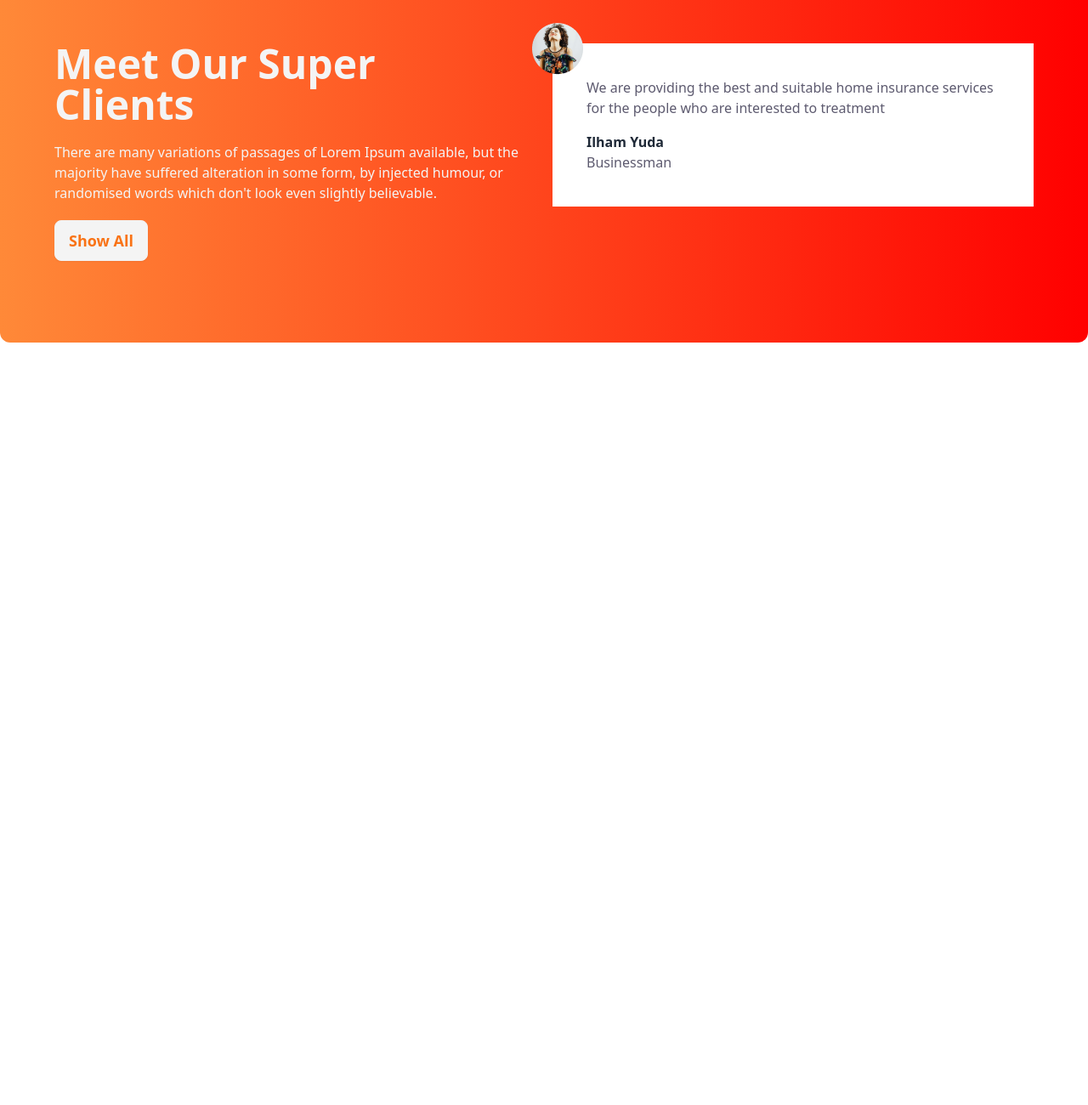
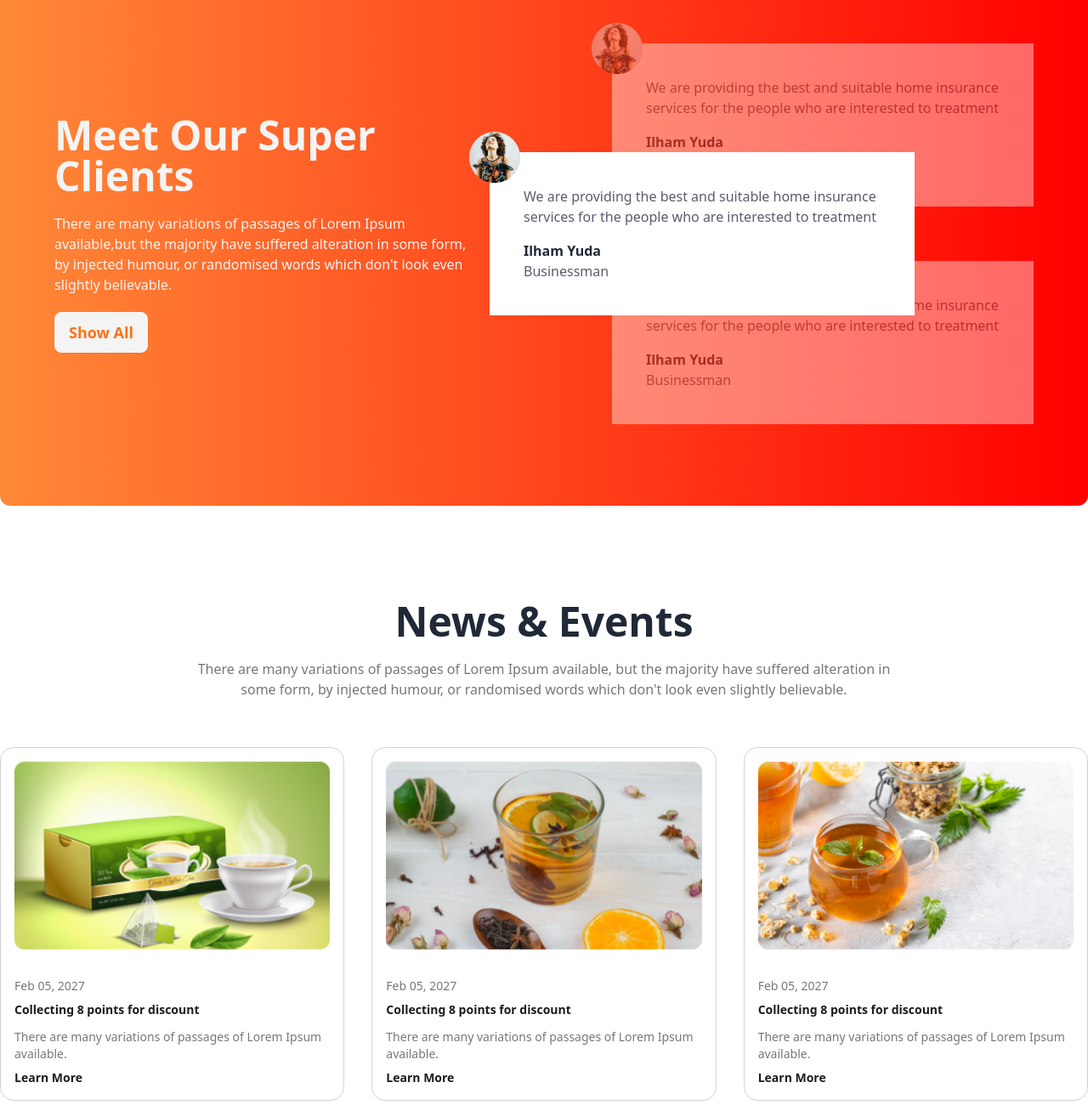
Before and after one commit to rahmanislam05/tea-house, a plain HTML site: page index.html in a window 1280 px wide. Shown: the part 1780-3080 px from the top of the page at 85% size. Before the commit the page ends 2183 px from the top, so only its background shows below. Drawn offline with nearby package versions, Linux system fonts and the light colour scheme.

Commit message:
Meet Our Super Clients and News & Events section add

```diff
--- a/index.html
+++ b/index.html
@@ -35,14 +35,15 @@
     </style>
 </head>
 
-<body class="font-manrope">
+<body class="font-manrope ">
     <header class="container mx-auto">
         <!-- banner section start -->
         <div class="hero">
             <div class="hero-content flex-col lg:flex-row">
                 <div>
                     <h1 class="text-7xl font-extrabold">It's good <br>tea time at The <br>Tea House</h1>
-                <p class="py-6 font-medium text-black-400">Tea and Botanical Solutions Supplier Give Optimum Satisfaction To Your Taste Buds.</p>
+                    <p class="py-6 font-medium text-black-400">Tea and Botanical Solutions Supplier Give Optimum
+                        Satisfaction To Your Taste Buds.</p>
                     <button class="btn btn-primary">Explore More</button>
                 </div>
                 <div>
@@ -63,7 +64,9 @@
         <!-- Our Featured Products -->
         <section class="text-center mt-20">
             <h2 class="text-5xl font-extrabold mb-5">Our Featured Products</h2>
-            <p class="font-medium lg:max-w-3xl lg:mx-auto text-[#777777] mb-8">There are many variations of passages of Lorem Ipsum available, but the majority have suffered alteration in some form, by injected humour, or randomised words which don't look even slightly believable.</p>
+            <p class="font-medium lg:max-w-3xl lg:mx-auto text-[#777777] mb-8">There are many variations of passages of
+                Lorem Ipsum available, but the majority have suffered alteration in some form, by injected humour, or
+                randomised words which don't look even slightly believable.</p>
             <!-- card container -->
             <div class="grid gap-5 grid-cols-1 md:grid-cols-2 lg:grid-cols-4">
                 <!-- card 1 -->
@@ -113,58 +116,105 @@
             <div class="grid grid-cols-1 md:grid-cols-2  gap-3 flex-1">
                 <div class="rounded-xl h-36 bg-red-200"></div>
                 <div class="bg-[#5776391A] row-span-2">
+                   <div class="flex justify-center text-center">
                         <img class="p-7 rounded-xl" src="./images/fresh-1.png" alt="">
                    </div>
-                <div class="bg-[#E6A6231A] rounded-xl row-span-2" >
+                </div>
+                <div class="bg-[#E6A6231A] rounded-xl row-span-2">
+                    <div class="flex justify-center text-center">
                         <img class="p-7" src="./images/fresh-2.png" alt="">
+                    </div>
                 </div>
                 <div class="rounded-xl h-36 bg-gradient-to-r from-[#D9D9D9] to-[#FFFFFF]"></div>
             </div>
-            <div class="space-y-3 flex-1 text-center lg:text-start">
+            <div class="space-y-3 flex-1">
                 <h2 class="text-5xl font-extrabold">Great Tea, Freshly <br> Presented</h2>
-                <p class="font-medium text-[#777777]">The meaning of gong cha is chanese is to provide the best tea to emperor from all possessions . It represents the highest quality and self expectation. Establishing in 2006, Gong cha had been deeply appreciated by its custoers  because of good words of mouth and unique customized service orginated from Taiwan.</p>
+                <p class="font-medium text-[#777777]">The meaning of gong cha is chanese is to provide the best tea to emperor from all possessions . It represents the highest quality and self expectation. Establishing in 2006, Gong cha had been deeply appreciated by its custoers because of good words of mouth and unique customized service orginated from Taiwan.</p>
                 <h4 class="text-xl font-extrabold">Unique Taste</h4>
-                <p class="font-medium text-[#777777]">A Unique and different style from other teapots gives a luxurious and minimalist impression</p>
+                <p class="font-medium text-[#777777]">A Unique and different style from other teapots gives a luxurious
+                    and minimalist impression</p>
                 <h4 class="text-xl font-extrabold">Premium Quality</h4>
                 <p class="font-medium text-[#777777]">Premium Quality that makes tea more elegant and more durable when you use it</p>
             </div>
         </section>
         <!-- Meet Our Super Clients -->
-        <section class="flex flex-col lg:flex-row gap-5 rounded-xl px-16 py-24 bg-gradient-to-r from-[#FF8938] to-[#F00]">
-            <div class="flex-1 space-y-5">
+        <section class="flex flex-col lg:flex-row gap-20 lg:gap-40 rounded-xl px-6 lg:px-16  py-10 lg:py-24 bg-gradient-to-r from-[#FF8938] to-[#F00]">
+           <div class="flex items-center flex-1">
+                <div class="space-y-5">
                     <h2 class="text-5xl font-extrabold text-[#F4F4F4]">Meet Our Super <br> Clients</h2>
-                <p class="font-medium text-[#F4F4F4]">There are many variations of passages of Lorem Ipsum available, but the majority have suffered alteration in some form, by injected humour, or randomised words which don't look even slightly believable.</p>
+                    <p class="font-medium text-[#F4F4F4]">There are many variations of passages of Lorem Ipsum available,but the majority have suffered alteration in some form, by injected humour, or randomised words which don't look even slightly believable.</p>
                     <button class="btn text-orange-500 bg-[#F4F4F4] font-bold text-lg">Show All</button>
                 </div>
-            <div class="flex-1">
+           </div>
+            <div class="flex-1 relative">
                 <!-- clients 1 -->
-                <div class="bg-white p-10 relative">
+                <div class="bg-white p-10 opacity-40 z-10 relative mb-16">
                     <img class="absolute -left-6 -top-6 " src="./images/client.png" alt="">
-                    <p class="text-[#5D5A6F]">We are providing the best and suitable home insurance services for the people who are interested to treatment</p>
+                    <p class="text-[#5D5A6F]">We are providing the best and suitable home insurance services for the
+                        people who are interested to treatment</p>
+                    <h3 class="font-bold mt-4">Ilham Yuda</h3>
+                    <p class="text-[#5D5A6F] font-medium">Businessman</p>
+                </div>
+                <!-- clients 2 -->
+                <div class="bg-white p-10 absolute z-30 top-32 lg:-left-36 lg:w-[500px] ">
+                    <img class="absolute -left-6 -top-6 " src="./images/client.png" alt="">
+                    <p class="text-[#5D5A6F]">We are providing the best and suitable home insurance services for the
+                        people who are interested to treatment</p>
+                    <h3 class="font-bold mt-4">Ilham Yuda</h3>
+                    <p class="text-[#5D5A6F] font-medium">Businessman</p>
+                </div>
+                <!-- clients 3 -->
+                <div class="bg-white p-10 opacity-40 z-10 relative">
+                    <img class="absolute -left-6 -top-6 " src="./images/client.png" alt="">
+                    <p class="text-[#5D5A6F]">We are providing the best and suitable home insurance services for the
+                        people who are interested to treatment</p>
                     <h3 class="font-bold mt-4">Ilham Yuda</h3>
                     <p class="text-[#5D5A6F] font-medium">Businessman</p>
                 </div>
             </div>
         </section>
         <!-- News & Events -->
-        <section class="text-center">
-            <!-- <h2 class="text-5xl font-extrabold">News & Events</h2>
-            <p class="font-medium text-[#777777] my-5">There are many variations of passages of Lorem Ipsum available, but the majority have suffered alteration in some form, by injected humour, or randomised words which don't look even slightly believable. </p> -->
+        <section class="my-28">
+            <h2 class="text-5xl font-extrabold text-center">News & Events</h2>
+            <p class="font-medium text-center text-[#777777] my-5 w-2/3 mx-auto mb-14">There are many variations of passages of Lorem Ipsum available, but the majority have suffered alteration in some form, by injected humour, or randomised words which don't look even slightly believable. </p>
             <!-- card container -->
-            <div>
+            <div class="grid gap-8 grid-cols-1 md:grid-cols-2 lg:grid-cols-3">
                 <!-- card 1 -->
-                <!-- <div class="card w-96 bg-base-100 shadow-xl">
-                    <figure class="px-10 pt-10">
-                      <img src="/images/news-1.png" alt="tea" class="rounded-xl" />
+                <div class="card card-compact  bg-white border border-[#D2D2D2]">
+                    <figure>
+                        <img class="w-full p-4" src="./images/news-1.png" alt="tea" />
                     </figure>
-                    <div class="card-body items-center text-center">
-                      <h2 class="card-title">Shoes!</h2>
-                      <p>If a dog chews shoes whose shoes does he choose?</p>
-                      <div class="card-actions">
-                        <button class="btn btn-primary">Buy Now</button>
+                    <div class="card-body">
+                        <p class="font-medium text-[#777777]">Feb 05, 2027</p>
+                        <h2 class="card-title font-extrabold text-[#1C1C1C] text-sm">Collecting 8 points for discount</h2>
+                        <p class="font-medium text-[#777777]">There are many variations of passages of Lorem Ipsum available.</p>
+                        <h4 class="font-bold text-[#1C1C1C]">Learn More</h4>
                     </div>
                 </div>
-                  </div> -->
+                <!-- card 2 -->
+                <div class="card card-compact  bg-white border border-[#D2D2D2]">
+                    <figure>
+                        <img class="w-full p-4" src="./images/news-2.png" alt="tea" />
+                    </figure>
+                    <div class="card-body">
+                        <p class="font-medium text-[#777777]">Feb 05, 2027</p>
+                        <h2 class="card-title font-extrabold text-[#1C1C1C] text-sm">Collecting 8 points for discount</h2>
+                        <p class="font-medium text-[#777777]">There are many variations of passages of Lorem Ipsum available.</p>
+                        <h4 class="font-bold text-[#1C1C1C]">Learn More</h4>
+                    </div>
+                </div>
+                <!-- card 3 -->
+                <div class="card card-compact  bg-white border border-[#D2D2D2]">
+                    <figure>
+                        <img class="w-full p-4" src="./images/news-3.png" alt="tea" />
+                    </figure>
+                    <div class="card-body">
+                        <p class="font-medium text-[#777777]">Feb 05, 2027</p>
+                        <h2 class="card-title font-extrabold text-[#1C1C1C] text-sm">Collecting 8 points for discount</h2>
+                        <p class="font-medium text-[#777777]">There are many variations of passages of Lorem Ipsum available.</p>
+                        <h4 class="font-bold text-[#1C1C1C]">Learn More</h4>
+                    </div>
+                </div>
             </div>
         </section>
     </main>
```
Lines whose indentation alone changed are shown as unchanged.
